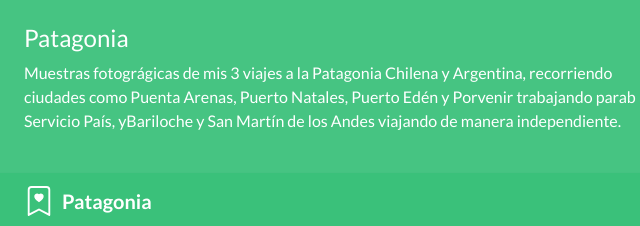
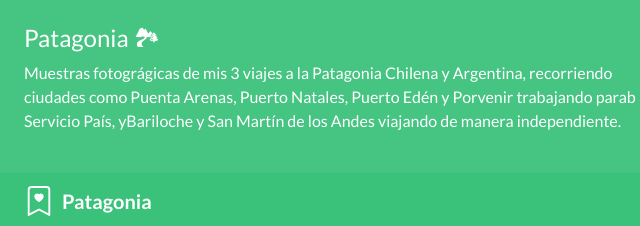
Before and after one commit to era-it/E3, a plain HTML site: page index.html in a window 1280 px wide. Both pictures are taken after a click on the button "Toggle navigation". Shown: the top 226 px of the page, 58-698 px from the left. Drawn offline with nearby package versions, Linux system fonts and the light colour scheme; a web font is replaced by a local one.

Commit message:
Update index.html

```diff
--- a/index.html
+++ b/index.html
@@ -13,7 +13,7 @@
         <div class="container">
             <div class="row">
                 <div class="col-sm-8 col-md-7 py-4">
-                    <h4>Patagonia</h4>
+                    <h4>Patagonia 🏞</h4>
                     <p class="text-white">Muestras fotográgicas de mis 3 viajes a la Patagonia Chilena y Argentina, recorriendo ciudades como Puenta Arenas, Puerto Natales, Puerto Edén y Porvenir trabajando parab Servicio País, yBariloche y San Martín de los Andes viajando de manera independiente.</p>
                 </div>
                 <div class="col-sm-4 offset-md-1 py-4">
```
